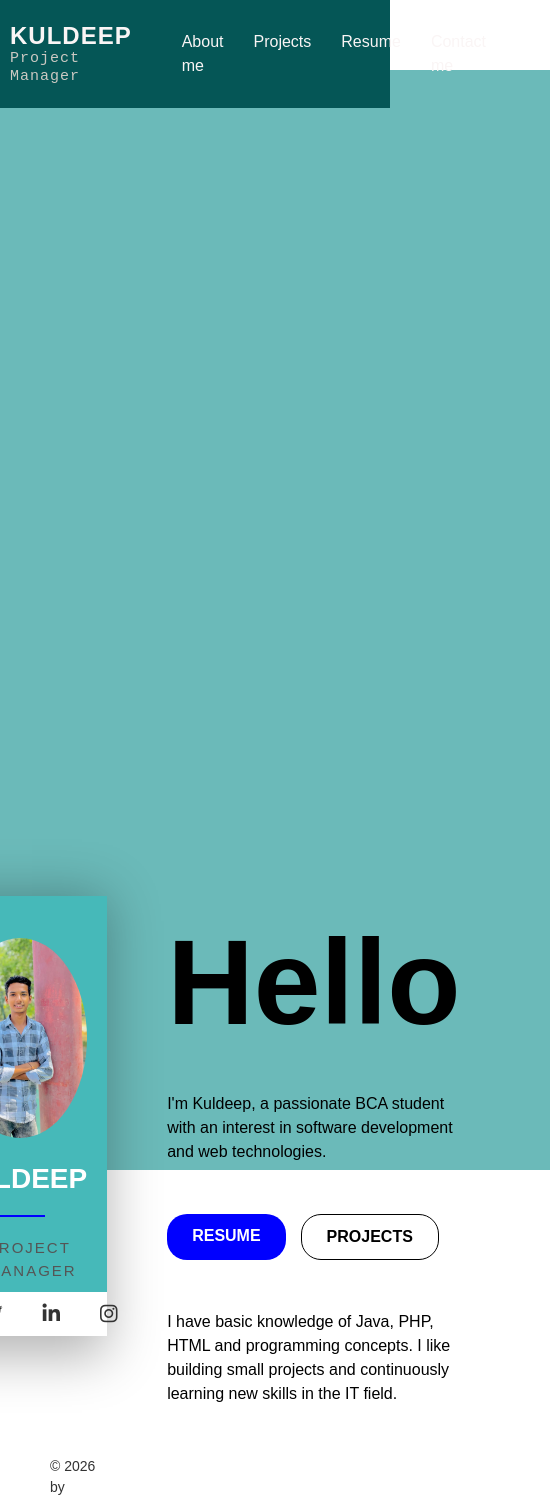
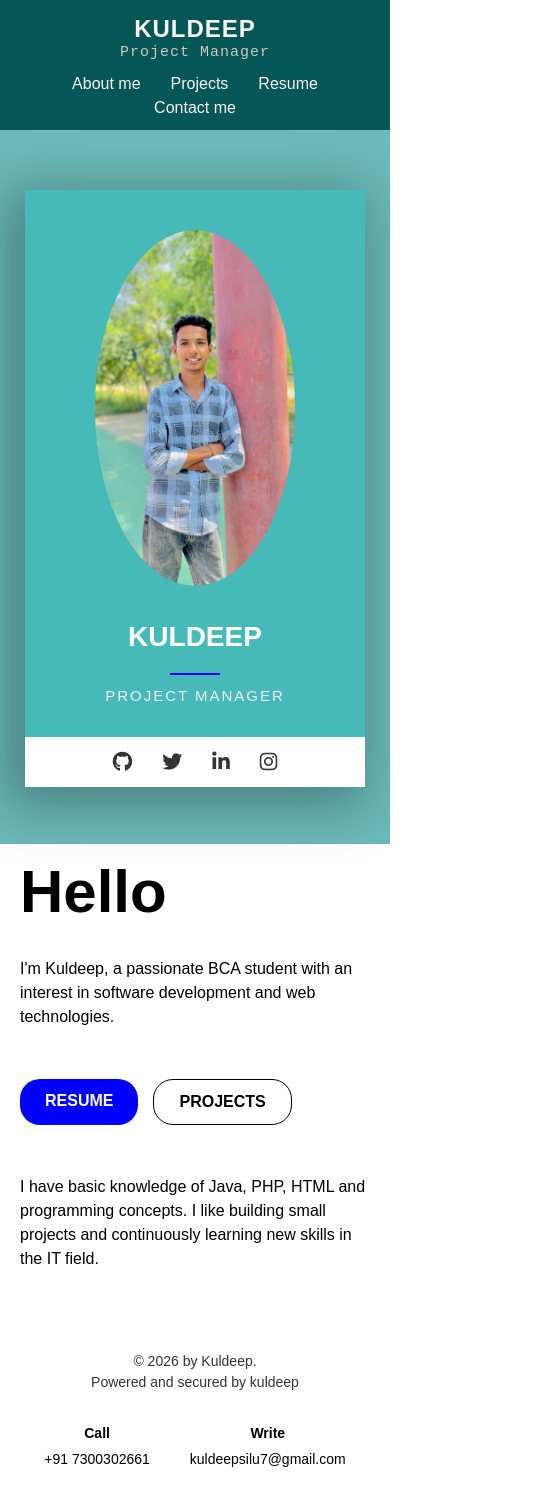
Before and after one commit to kuldeepsilu17/kuldeepsilu, a Next.js app: page / in a window 390 px wide. Shown: the top 1500 px of the page, 550 px wide, since content can reach past the window. Built offline with nearby package versions, Linux system fonts and the light colour scheme.

Commit message:
Make all pages responsive and mobile friendly

```diff
--- a/src/app/globals.css
+++ b/src/app/globals.css
@@ -18,45 +18,73 @@ body {
     flex-direction: column;
     min-height: 100vh;
 }
+
 .logo {
     display: flex;
     flex-direction: column;
-      line-height:1.2;
+    align-items: center;
+    line-height: 1.2;
 }
+
+@media (min-width: 601px) {
+    .logo {
+        align-items: flex-start;
+    }
+}
+
 .logo .name {
     font-size: 24px;
     font-weight: bold;
     color: #faf5f5;
     letter-spacing: 1px;
 }
+
 .logo .title {
     font-size: 15px;
     color: #cbc8c2;
     letter-spacing: 1px;
     font-family: roboto mono, monospace;
 }
+
 .nev-nav {
-    position : fixed;
+    position: fixed;
     top: 0;
-    left : 0;
+    left: 0;
     width: 100%;
     z-index: 1000;
     background-color: #055656;
-    padding: 10px 10px;
+    padding: 10px 20px;
     display: flex;
     align-items: center;
     justify-content: space-between;
+    box-sizing: border-box;
+    flex-wrap: wrap;
+    /* allow wrapping on tiny screens */
 }
+
+@media (max-width: 600px) {
+    .nev-nav {
+        justify-content: center;
+        flex-direction: column;
+        gap: 10px;
+        padding-top: 15px;
+    }
+}
+
 .nev-nav ul {
     list-style-type: none;
     display: flex;
-    margin: 10px;
-    padding: 10px;
-    margin-right: 50px;
+    margin: 0;
+    padding: 0;
+    flex-wrap: wrap;
+    justify-content: center;
 }
+
 .nev-nav ul li {
-    margin-left: 30px;
+    margin-left: 15px;
+    margin-right: 15px;
 }
+
 .nev-nav ul li a {
     text-decoration: none;
     color: #faf5f5;
@@ -64,90 +92,96 @@ body {
     font-weight: 500;
     transition: 0.1s;
 }
+
 .nev-nav ul li a:hover {
     color: #61a6ef;
 }
-.outer-box {
-    width: 550px;
-    height: 1100px;
-    min-height: 100vh;
+
+.home-background-split {
+    position: absolute;
+    top: 0;
+    left: 0;
+    width: 40%;
+    min-width: 450px;
+    height: 100%;
     background-color: #6bbab9;
-    margin-top:0px;
-    margin-bottom: -60px;
+    z-index: -1;
 }
+
+@media (max-width: 900px) {
+    .home-background-split {
+        width: 100%;
+        min-width: 100%;
+    }
+}
+
 .main-container {
     display: flex;
-    justify-content: center; /* Dono boxes ko center mein rakhega */
-    align-items: flex-start;   /* Vertical alignment */
-    gap: 60px;              /* Left aur Right box ke beech ka gap */
-    padding-top: 20px;     /* Navbar se doori */
+    justify-content: center;
+    align-items: center;
+    flex-wrap: wrap;
+    gap: 60px;
+    padding: 60px 20px;
+    max-width: 1200px;
+    margin: 0 auto;
+    position: relative;
+    z-index: 10;
+    min-height: calc(100vh - 150px);
+}
 
-}
 .inner-box {
     display: flex;
-    justify-content: center;
+    justify-content: flex-start;
     flex-direction: column;
     align-items: center;
     width: 340px;
-    height: 440px;
     background-color: #46b9b9;
-    margin: 0 auto;
+    padding: 40px 20px 60px 20px;
+    box-shadow: -10px 10px 50px 10px rgba(0, 0, 0, 0.3);
     position: relative;
-    margin-top: -60%; /* Outer box ke upar uthayega */
-    margin-left: 21%; /* Outer box ke andar thoda right shift karega */
-    z-index: 10;
-    padding: 20px;
-    box-shadow: -10px 10px 50px 10px rgba(0, 0, 0, 0.3);
+    box-sizing: border-box;
 }
+
 .round-immage {
-    position: static;
-    margin-top: 0;
-    margin-bottom: 70px;
-    width: 200px;
-    height: 200px;
     border-radius: 50%;
     object-fit: cover;
+    margin-bottom: 20px;
 }
+
 .username {
     font-size: 28px;
     font-weight: bold;
-    margin: 10px 0;
     color: #fff;
-    position: relative;
+    margin: 10px 0 5px 0;
     text-align: center;
-    top: -60px;
 }
+
 .line {
-    position: relative;
     width: 50px;
     height: 2px;
     background-color: blue;
-    margin: 0px 0;
-    top: -55px;
+    margin: 10px 0;
 }
+
 .Profession {
-    position: relative;
-    height: 2px;
-    width: 50%;
-    text-align: center;
     letter-spacing: 2px;
     font-size: 15px;
     color: #555;
-    margin: 10px 0;
-    top: -45px;
+    margin-bottom: 20px;
+    text-align: center;
 }
+
 .icon-bar {
-    background-color: #fff; /* White bar color */
-    width: 100%;               /* Poore box ki chaurai */
-    height: 44px;              /* Bar ki height */
-    display: flex;             /* Icons ko line mein lane ke liye */
-    justify-content: center;   /* Icons ko horizontally center karega */
-    align-items: center;       /* Icons ko vertically center karega (bar ke beech mein) */
-    gap: 40px;                 /* Icons ke beech ka sahi gap */
+    background-color: #fff;
+    width: 100%;
+    height: 50px;
+    display: flex;
+    justify-content: center;
+    align-items: center;
+    gap: 30px;
     position: absolute;
     bottom: 0;
     left: 0;
-
 }
 
 .icon-bar a {
@@ -159,29 +193,34 @@ body {
 }
 
 .icon-bar a i {
-    font-size: 20px;           /* Icons ka size */
-    color: #333;               /* Icons ka color black/gray */
+    font-size: 20px;
+    color: #333;
     transition: 0.3s;
 }
 
 .icon-bar a:hover i {
-    color: #007bff;            /* Hover karne par blue color */
+    color: #007bff;
 }
 
 .right-container {
     display: flex;
     flex-direction: column;
     justify-content: center;
-    align-items: flex-start; /* Text ko left align karega */
-    gap: 20px;              /* Text ke beech ka gap */
-    max-width: 500px;       /* Text ki chaurai control karne ke liye */
-    margin-top: -61%; /* Outer box ke upar uthayega */
-    margin-right: 20%; /* Outer box ke andar thoda right shift karega */
+    align-items: flex-start;
+    gap: 20px;
+    max-width: 500px;
 }
+
 .right-container h1 {
-    font-size: 120px;        /* Wix jaisa bada "Hello" */
+    font-size: 100px;
     margin: 0;
-    font-weight: 800; /* Extra bold per user request */
+    font-weight: 800;
+}
+
+@media (max-width: 768px) {
+    .right-container h1 {
+        font-size: 60px;
+    }
 }
 
 .button-group {
@@ -191,7 +230,8 @@ body {
 }
 
 .btn-resume {
-    background-color: blue; /* Wix blue color */
+    background-color: blue;
+    /* Wix blue color */
     color: white;
     border: none;
     padding: 10px 25px;
@@ -226,7 +266,7 @@ body {
 
 .site-footer {
     display: flex;
-    justify-content: space-between; /* Left aur Right ko door karne ke liye */
+    justify-content: space-between;
     align-items: center;
     padding: 20px 50px;
     background-color: white;
@@ -234,10 +274,21 @@ body {
     box-sizing: border-box;
     margin-top: auto;
     position: relative;
-    clear:both;
+    clear: both;
     left: 0;
     font-size: 14px;
     z-index: 100;
+    flex-wrap: wrap;
+    gap: 30px;
+}
+
+@media (max-width: 768px) {
+    .site-footer {
+        flex-direction: column;
+        align-items: center;
+        text-align: center;
+        padding: 20px;
+    }
 }
 
 .footer-left p {
@@ -248,7 +299,16 @@ body {
 
 .footer-right {
     display: flex;
-    gap: 40px; /* Items ke beech ka gap */
+    gap: 40px;
+    flex-wrap: wrap;
+    justify-content: center;
+}
+
+@media (max-width: 600px) {
+    body {
+        padding-top: 130px;
+        /* accommodate stack-wrapped navbar height */
+    }
 }
 
 .contact-item {
@@ -270,8 +330,10 @@ body {
     transition: 0.3s;
     color: black;
 }
+
 .footer-icons i:hover {
-    color: #007bff; /* Hover karne par blue color */
+    color: #007bff;
+    /* Hover karne par blue color */
 }
 
 /* Projects specific styles from project.html */
@@ -283,6 +345,7 @@ body.project-body {
     padding: 0px;
     flex: 1;
 }
+
 .projects-section {
     display: flex;
     justify-content: center;
@@ -295,14 +358,18 @@ body.project-body {
 .my-projects {
     font-size: 38px;
     color: #070707;
-    margin: 0; /* Remove bottom margin to align perfectly with icon */
-    margin-top: 4px; /* Slightly lower text per user request */
+    margin: 0;
+    /* Remove bottom margin to align perfectly with icon */
+    margin-top: 4px;
+    /* Slightly lower text per user request */
     text-align: center;
-    line-height: 1; /* Match icon line height */
+    line-height: 1;
+    /* Match icon line height */
 }
 
 .fa-square {
-    font-size: 28px; /* Slightly increase size to match heading */
+    font-size: 28px;
+    /* Slightly increase size to match heading */
     color: #0050ff;
     display: flex;
     align-items: center;
@@ -340,6 +407,12 @@ body.project-body {
     min-height: 300px;
 }
 
+@media (max-width: 768px) {
+    .project-card {
+        flex-direction: column;
+    }
+}
+
 .project-card:hover {
     transform: translateY(-5px);
     box-shadow: 0 8px 12px rgba(0, 0, 0, 0.2);
@@ -352,6 +425,14 @@ body.project-body {
     flex-direction: column;
     justify-content: center;
     border-left: 5px solid #0050ff;
+}
+
+@media (max-width: 768px) {
+    .project-card-content {
+        padding: 20px;
+        border-left: none;
+        border-top: 5px solid #0050ff;
+    }
 }
 
 .project-card h3 {
@@ -381,21 +462,26 @@ body.project-body {
     justify-content: center;
     font-size: 14px;
     color: #999;
+    min-height: 250px;
 }
+
 .project-card-image img {
     max-width: 100%;
     max-height: 100%;
     object-fit: cover;
+    width: 100%;
 }
 
 /* Resume Specific Styles */
-body.resume-body  {
+body.resume-body {
     background-color: #6bbab9;
 }
+
 .resume-container {
     padding: 0px;
     flex: 1;
 }
+
 .resume-section {
     display: flex;
     justify-content: center;
@@ -408,19 +494,24 @@ body.resume-body  {
 .resume {
     font-size: 38px;
     color: #070707;
-    margin: 0; /* Remove bottom margin to align perfectly with icon */
-    margin-top: 4px; /* Slightly lower text per user request */
+    margin: 0;
+    /* Remove bottom margin to align perfectly with icon */
+    margin-top: 4px;
+    /* Slightly lower text per user request */
     text-align: center;
-    line-height: 1; /* Match icon line height */
+    line-height: 1;
+    /* Match icon line height */
 }
 
 .resume-section .fa-solid.fa-square {
-    font-size: 28px; /* Slightly increase size to match heading */
+    font-size: 28px;
+    /* Slightly increase size to match heading */
     color: #0050ff;
     display: flex;
     align-items: center;
     margin: 0;
 }
+
 .resume-grid {
     display: grid;
     grid-template-columns: repeat(auto-fit, minmax(300px, 1fr));
@@ -428,6 +519,7 @@ body.resume-body  {
     padding: 20px;
     max-width: 1200px;
 }
+
 .resume-card {
     background-color: #fff;
     border-radius: 8px;
@@ -437,22 +529,26 @@ body.resume-body  {
     overflow: hidden;
     min-height: 250px;
 }
+
 .resume-card-container {
     display: flex;
     flex-direction: column;
     gap: 10px;
 
 }
+
 .resume-card-container h3 {
     margin: 0;
     font-size: 18px;
     color: #000000;
 }
+
 .resume-card-container p {
     margin: 0;
     font-size: 14px;
     color: #000000;
 }
+
 .resume-section-wrapper {
     width: 100%;
     padding: 30px 20px;
@@ -569,6 +665,12 @@ body.resume-body  {
     margin-top: 0;
 }
 
+@media (max-width: 650px) {
+    .skills-grid {
+        grid-template-columns: 1fr;
+    }
+}
+
 .skill-card {
     background-color: #f9f9f9;
     padding: 15px;
@@ -611,6 +713,7 @@ body.resume-body  {
 body.contact-body {
     background-color: #6bbab9;
 }
+
 .contact-container {
     flex: 1;
     padding: 40px 20px;
--- a/src/app/page.tsx
+++ b/src/app/page.tsx
@@ -4,7 +4,7 @@ import Image from "next/image";
 export default function Home() {
   return (
     <>
-      <div className="outer-box"></div>
+      <div className="home-background-split"></div>
       <div className="main-container">
         <div className="inner-box">
           <Image
@@ -17,7 +17,7 @@ export default function Home() {
           />
           <h2 className="username">KULDEEP</h2>
           <div className="line"></div>
-          <p className="Profession">PROJECT MANAGER</p>
+          <p className="Profession" style={{ color: "#eee" }}>PROJECT MANAGER</p>
           <div className="icon-bar">
             <a href="https://github.com/kuldeepsilu17" title="GitHub" target="_blank" rel="noopener noreferrer">
               <i className="fa-brands fa-github"></i>
@@ -46,7 +46,6 @@ export default function Home() {
           </p>
         </div>
       </div>
-      <div style={{ height: "30px" }}></div>
     </>
   );
 }
```
Lines whose indentation alone changed are shown as unchanged.
